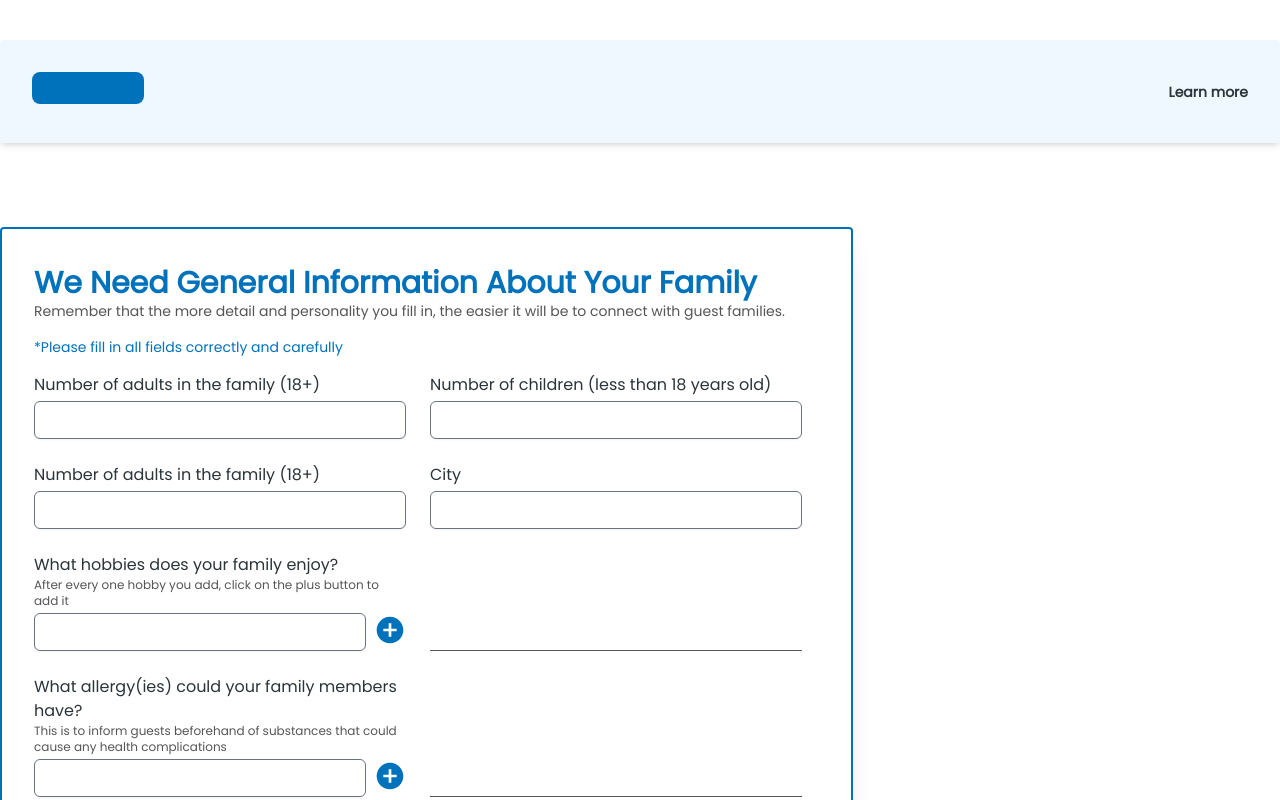
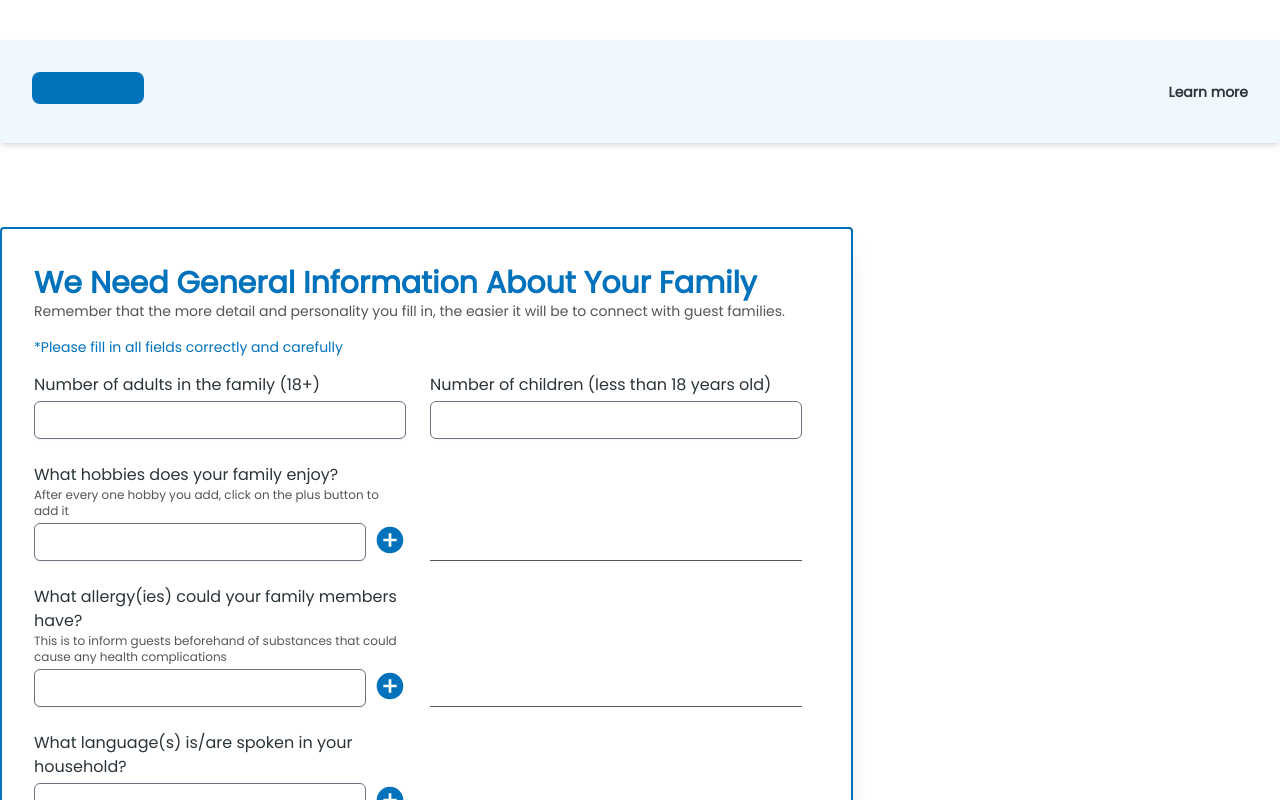
Before and after one commit to Njong392/Family-holiday, a React (Vite) app: page /details in a window 1280 px wide. Shown: the top 800 px of the page. Built offline with nearby package versions, Linux system fonts and the light colour scheme.

Commit message:
fix: i really dunno

```diff
--- a/src/App.jsx
+++ b/src/App.jsx
@@ -46,7 +46,7 @@ function App() {
           <Route path="/" element={<DetailsNavLayout />}>
             <Route
               path="/details"
-              element={!userDetails ? <UserDetails /> : <Navigate to="/" />}
+              element={!host ? <UserDetails /> : <Navigate to="/" />}
             />
           </Route>
 
--- a/src/layouts/NavLayout.jsx
+++ b/src/layouts/NavLayout.jsx
@@ -87,7 +87,7 @@ export default function Navbar() {
                     ? "text-deepgray active:text-blue hover:text-blue font-bold"
                     : "hidden"
                 }
-                to="/host_form"
+                to="/host"
               >
                 Become a host
               </NavLink>
--- a/src/pages/Forms/host/host.jsx
+++ b/src/pages/Forms/host/host.jsx
@@ -18,6 +18,8 @@ const Host = () => {
   const [bedrooms, setBedrooms] = useState("");
   const [beds, setBeds] = useState("");
   const [bathrooms, setBathrooms] = useState("");
+  const [image, setImage] = useState(null);
+  const [imageBase64, setImageBase64] = useState("");
   const [arrivalDate, setArrivalDate] = useState("");
   const [departureDate, setDepartureDate] = useState("");
   const [maxOfGuests, setMaxOfGuests] = useState("");
@@ -35,6 +37,24 @@ const Host = () => {
   function deleteHouseRules(id) {
     setHouseRules((oldHouseRules) => oldHouseRules.filter((_, i) => i !== id));
   }
+
+   // convert image file to base64
+   const setFileToBase64 = (file) => {
+    const reader = new FileReader();
+    if (file) {
+      reader.readAsDataURL(file);
+    }
+    reader.onloadend = () => {
+      setImageBase64(reader.result);
+    };
+  };
+
+  // receive file from form
+  const handleImage = (e) => {
+    const file = e.target.files[0];
+    setImage(file);
+    setFileToBase64(file);
+  };
 
   //handle form submission for creating accommodation
   const handleSubmit = async (e) => {
@@ -54,6 +74,7 @@ const Host = () => {
       maxOfGuests,
       arrivalDate,
       departureDate,
+      image: imageBase64,
       pricePerNight,
       houseRules,
     };
@@ -341,6 +362,25 @@ const Host = () => {
                 ))}
               </div>
 
+              <div className="col-span-6">
+                <label
+                  htmlFor="profile_image"
+                  className="block font-medium text-deepgray"
+                >
+                  Upload your favourite family photo. We'll use this as your
+                  profile picture
+                </label>
+
+                <input
+                  type="file"
+                  id="image"
+                  name="image"
+                  className="mt-1 w-full rounded-md border-gray-200 bg-white text-sm text-deepgray shadow-sm"
+                  accept="image/*"
+                  onChange={handleImage}
+                />
+              </div>
+
               <div className="col-span-6 sm:flex sm:items-center sm:gap-4">
                 <button
                   className="inline-block shrink-0 rounded-md bg-blue px-12 py-3  font-medium text-snow transition hover:bg-transparent hover:text-blue border-2 hover:border-blue focus:outline-none focus:ring active:text-blue-500 disabled:opacity-50"
--- a/src/pages/Forms/main/UserDetails.jsx
+++ b/src/pages/Forms/main/UserDetails.jsx
@@ -86,21 +86,22 @@ export default function UserDetails() {
 
   const handleSubmit = async (e) => {
     e.preventDefault();
-    if (adults < 1 || NaN) {
-      setError("There must be at least one adult in the family");
-    } else if (children < 0 || NaN) {
-      setError("Number of children must be greater than 0");
-    } else if (hobby.length === 0) {
-      setError(
-        'There must be at least one hobby. If there are none, enter "none"'
-      );
-    } else if (language.length === 0) {
-      setError("There must be at least one language set");
-    } else if (allergy.length === 0) {
-      setError('If there are no allergies, enter "none"');
-    } else if (pet.length === 0) {
-      setError('If you have no pets, enter "none"');
-    } else if (!cuisine || !bio || !image || !adults || !children) {
+    // if (adults < 1 || NaN) {
+    //   setError("There must be at least one adult in the family");
+    // } else if (children < 0 || NaN) {
+    //   setError("Number of children must be greater than 0");
+    // } else if (hobby.length === 0) {
+    //   setError(
+    //     'There must be at least one hobby. If there are none, enter "none"'
+    //   );
+    // } else if (language.length === 0) {
+    //   setError("There must be at least one language set");
+    // } else if (allergy.length === 0) {
+    //   setError('If there are no allergies, enter "none"');
+    // } else if (pet.length === 0) {
+    //   setError('If you have no pets, enter "none"');
+    // }
+    if (!cuisine || !bio || !image || !adults || !children) {
       setError(
         "Oops. You left out a field. Please fill in everything in one go."
       );
@@ -178,38 +179,6 @@ export default function UserDetails() {
                   type="number"
                   id="children"
                   name="children"
-                  className="mt-1 w-full rounded-md border-gray-200 bg-white text-sm text-deepgray shadow-sm"
-                />
-              </div>
-
-              <div className="col-span-6 md:col-span-3">
-                <label
-                  htmlFor="adults"
-                  className="block font-medium text-deepgray"
-                >
-                  Number of adults in the family (18+)
-                </label>
-
-                <input
-                  type="number"
-                  id="adults"
-                  name="adults"
-                  className="mt-1 w-full rounded-md border-gray-200 bg-white text-sm text-deepgray shadow-sm"
-                />
-              </div>
-
-              <div className="col-span-6 md:col-span-3">
-                <label
-                  htmlFor="city"
-                  className="block font-medium text-deepgray"
-                >
-                  City
-                </label>
-
-                <input
-                  type="text"
-                  id="text"
-                  name="text"
                   className="mt-1 w-full rounded-md border-gray-200 bg-white text-sm text-deepgray shadow-sm"
                 />
               </div>
@@ -499,7 +468,7 @@ export default function UserDetails() {
                   className="mt-1 w-full rounded-md border-gray-200 bg-white text-sm text-deepgray shadow-sm"
                   accept="image/*"
                   onChange={handleImage}
-                  pla
+
                 />
               </div>
 
```
